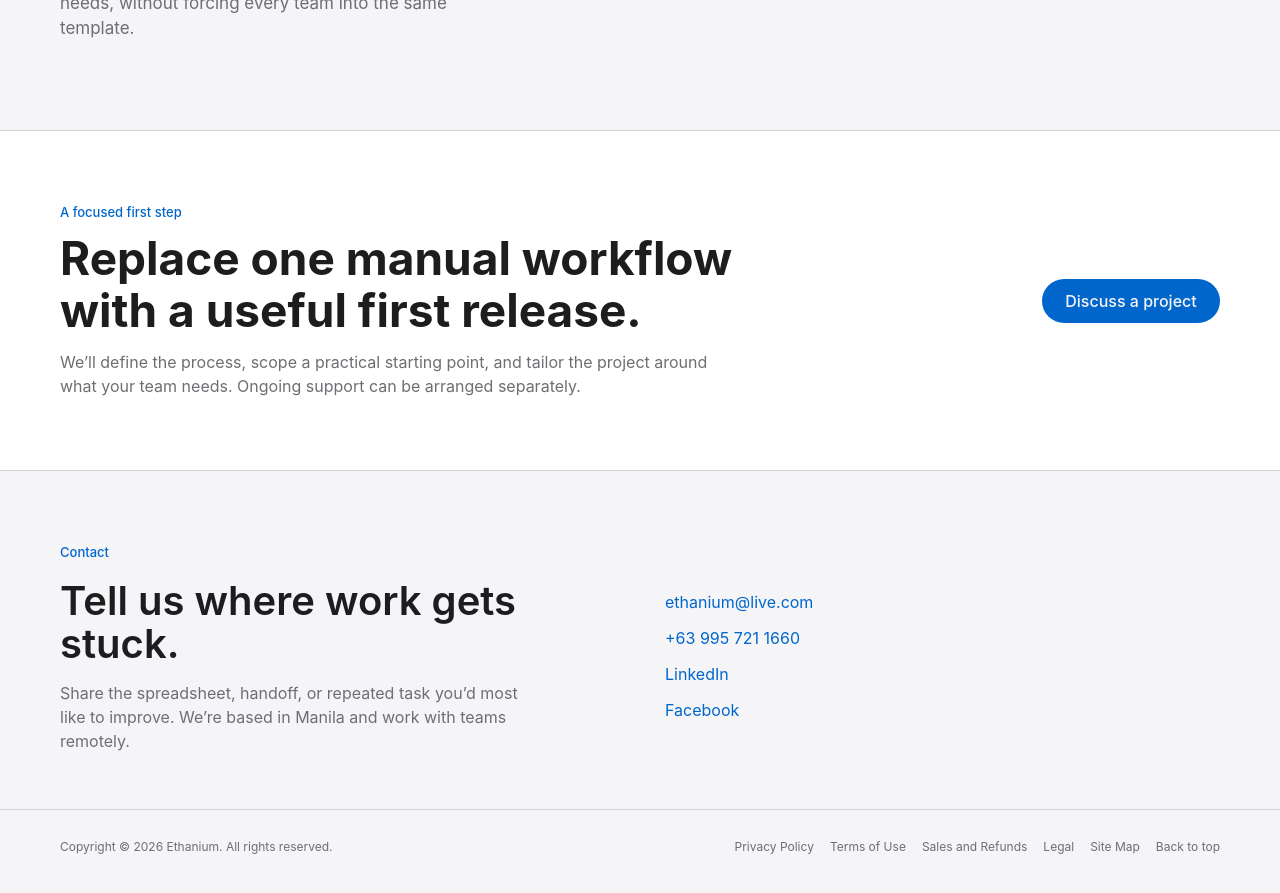
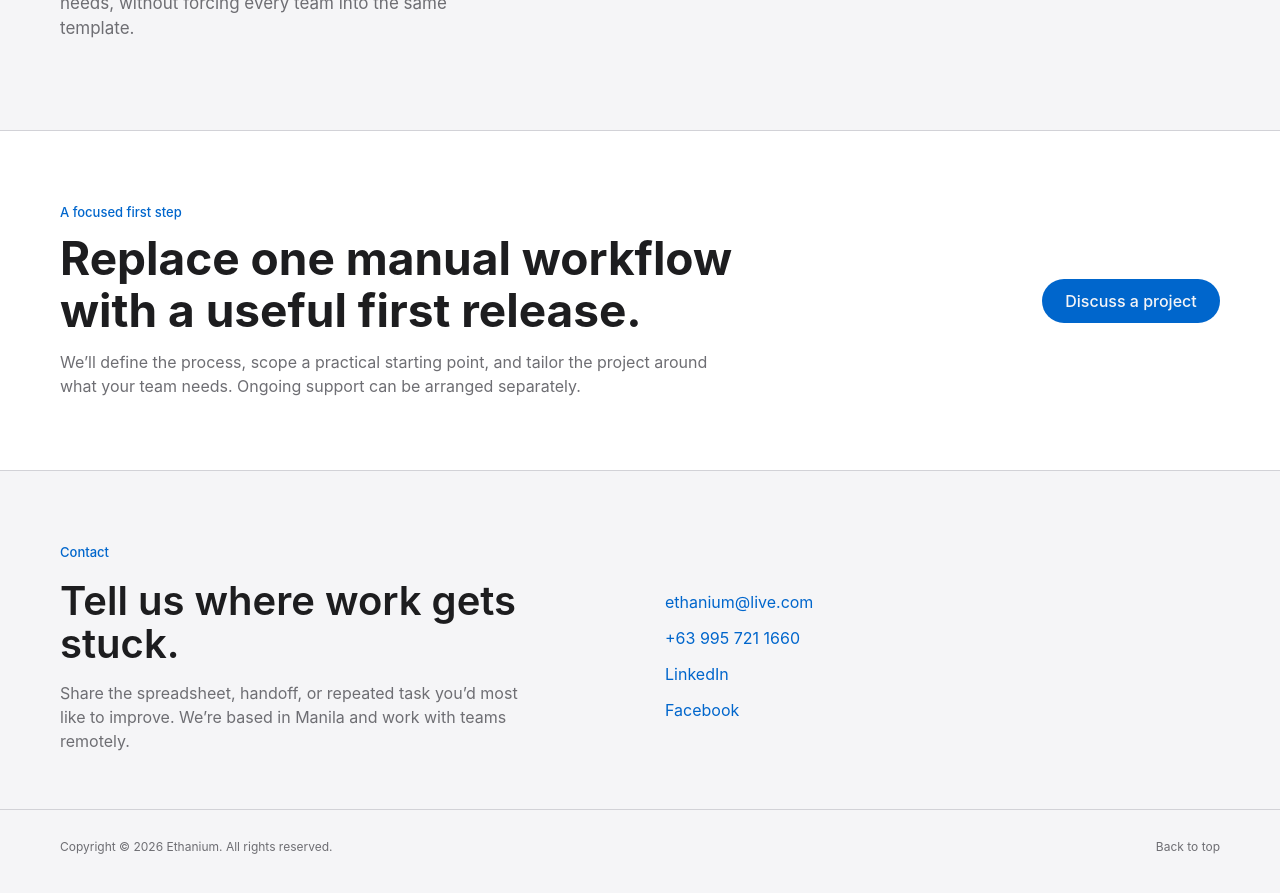
Before and after one commit to ethanium/ethanium.github.io, a Jekyll site: the page built from index.html, in a window 1280 px wide and 900 px high, scrolled down 5577 px. Shown: the top 893 px of the window. Built offline with Jekyll 4.4.1, drawn with Linux system fonts in a browser that asks for light colours.

Commit message:
Remove legal links from site footer
Removed external legal links from the footer.

```diff
--- a/_includes/site-footer.html
+++ b/_includes/site-footer.html
@@ -3,11 +3,6 @@
         <p>Copyright © 2026 Ethanium. All rights reserved.</p>
 
         <nav class="footer-links" aria-label="Legal links">
-            <a href="https://www.apple.com/legal/privacy/" target="_blank" rel="noopener noreferrer">Privacy Policy</a>
-            <a href="https://www.apple.com/legal/internet-services/terms/site.html" target="_blank" rel="noopener noreferrer">Terms of Use</a>
-            <a href="https://www.apple.com/us/shop/goto/help/sales_refunds" target="_blank" rel="noopener noreferrer">Sales and Refunds</a>
-            <a href="https://www.apple.com/legal/" target="_blank" rel="noopener noreferrer">Legal</a>
-            <a href="https://www.apple.com/sitemap/" target="_blank" rel="noopener noreferrer">Site Map</a>
             <a href="{{ '/' | relative_url }}#top">Back to top</a>
         </nav>
     </div>
```
